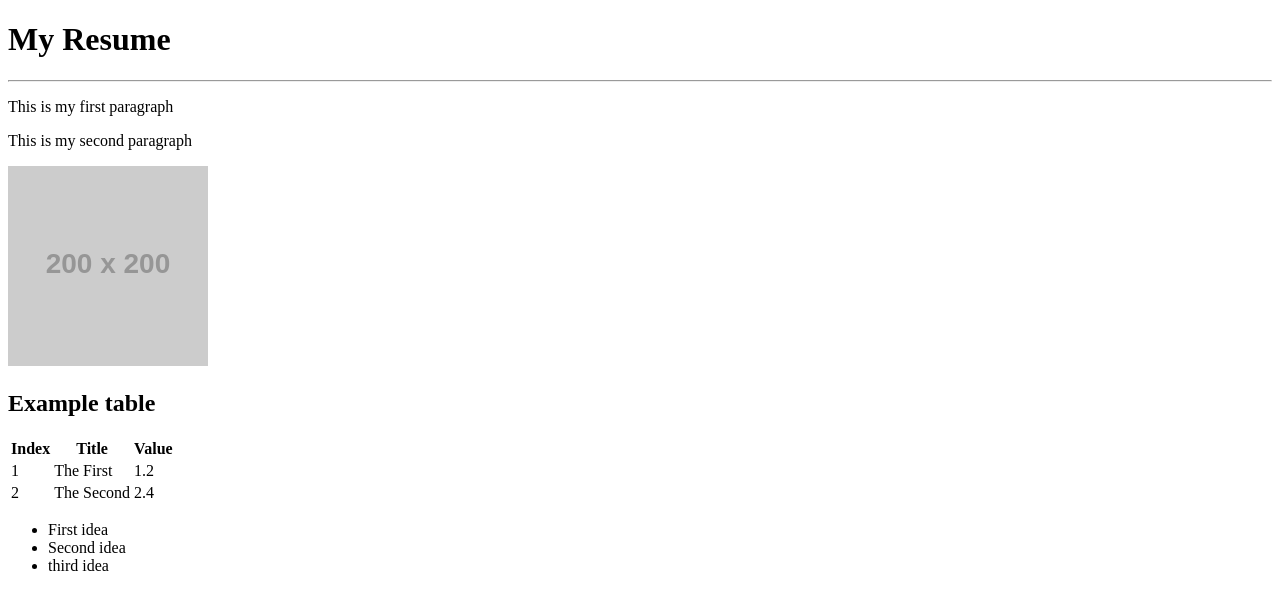
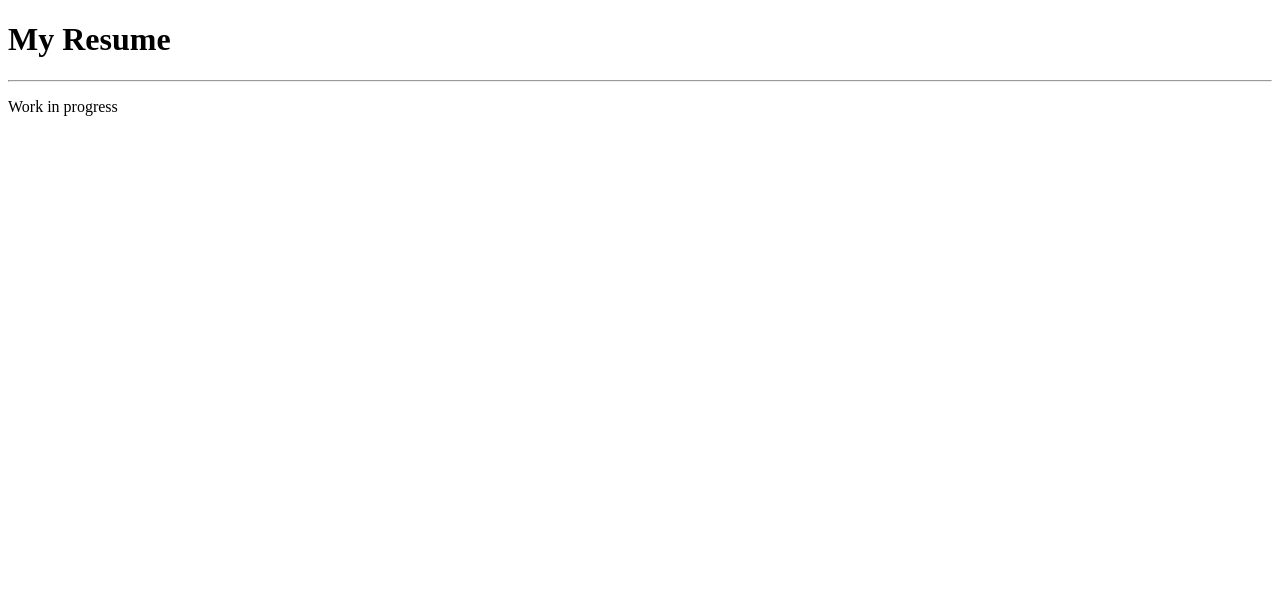
Before and after one commit to dkasatchkow/dkasatchkow.github.io, a plain HTML site: page index.html in a window 1280 px wide. Drawn offline with Linux system fonts and the light colour scheme; placeholder pictures from the web are drawn by us.

Commit message:
Added work in progress

```diff
--- a/index.html
+++ b/index.html
@@ -9,20 +9,6 @@
 <body>
     <h1>My Resume</h1>
     <hr>
-    <p>This is my first paragraph</p>
-    <p>This is my second paragraph</p>
-    <img src="https://via.placeholder.com/200x200" alt="">
-    <h2>Example table</h2>
-
-    <table>
-        <tr><th>Index</th><th>Title</th><th>Value</th></tr>
-        <tr><td>1</td><td>The First</td><td>1.2</td></tr>
-        <tr><td>2</td><td>The Second</td><td>2.4</td></tr>
-    </table>
-    <ul>
-        <li>First idea</li>
-        <li>Second idea</li>
-        <li>third idea</li>
-    </ul>
+    <p>Work in progress</p>
 </body>
 </html>
```
